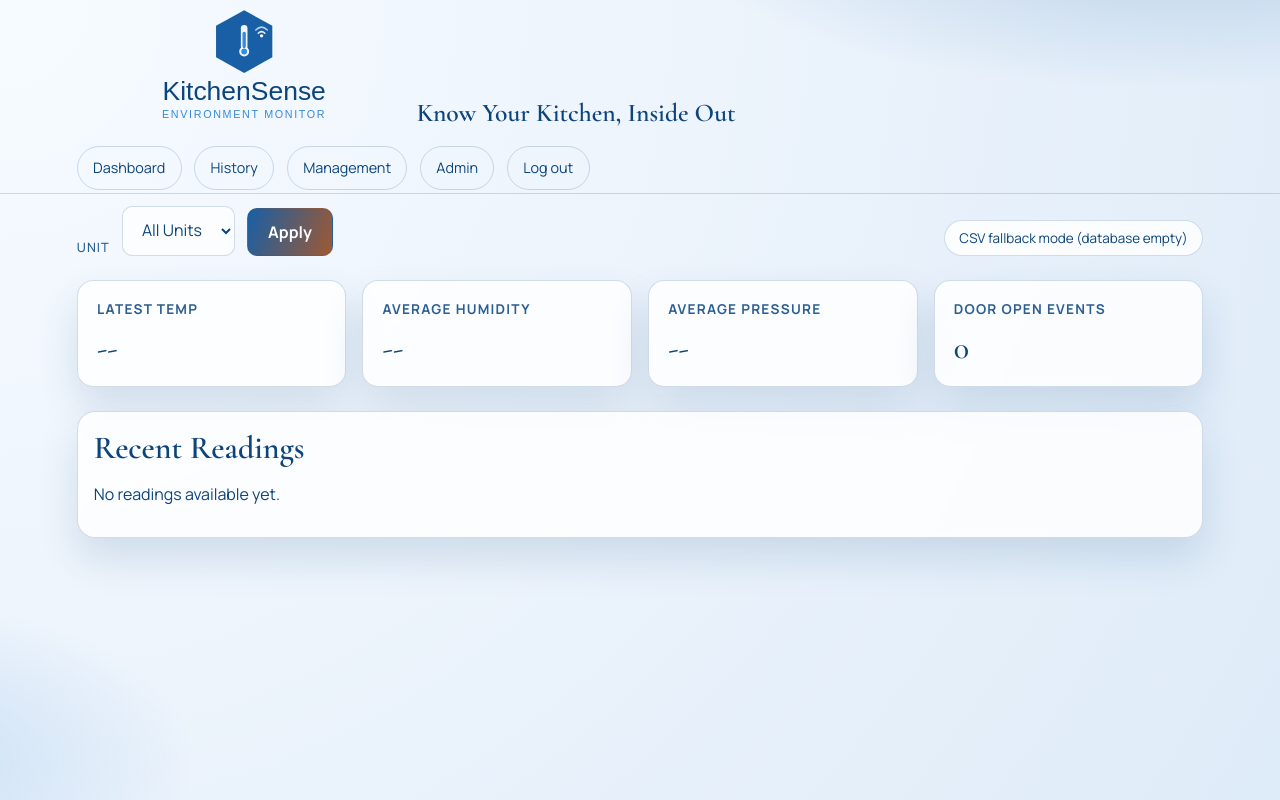
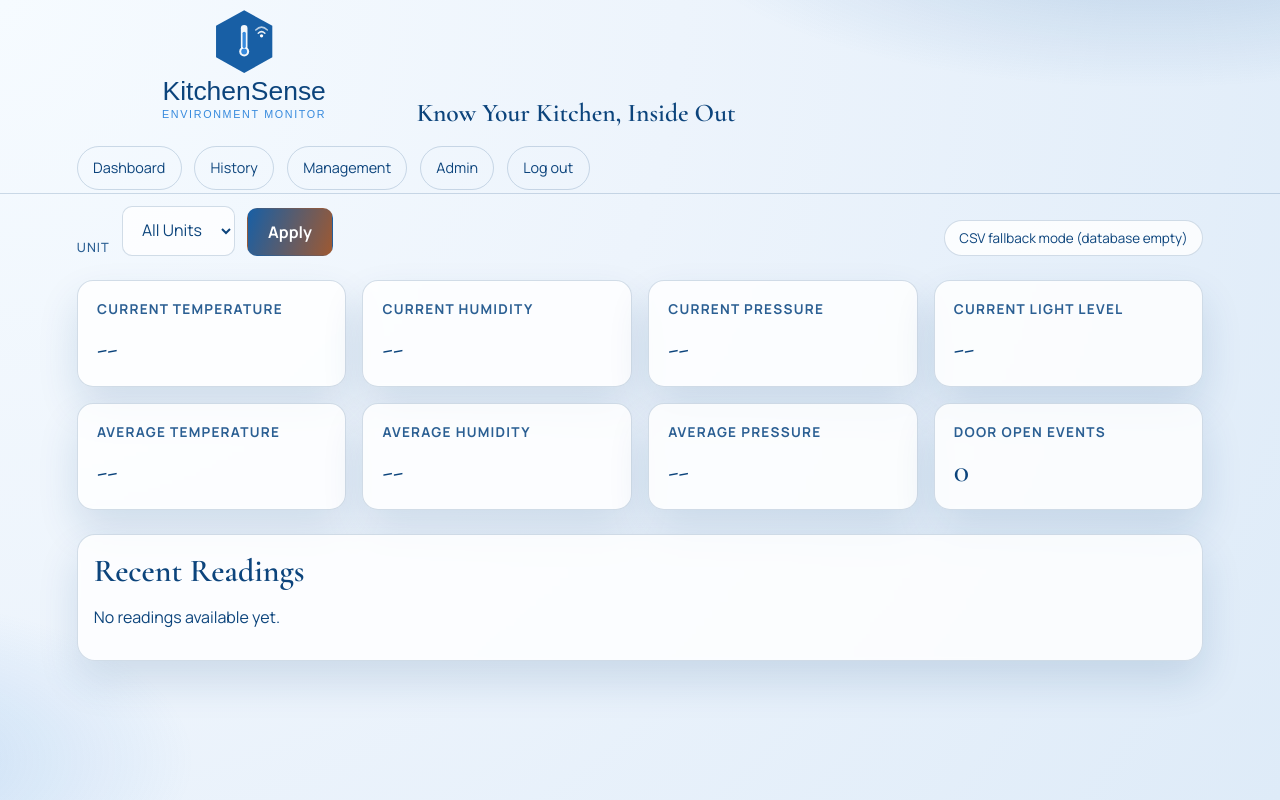
Before and after one commit to ConorWant/kitchenEnvironmentGroupProject, a Django app: page / in a window 1280 px wide. Run offline with Django 4.2, Linux system fonts and the light colour scheme; the visitor is signed in with stand-in values (Sample User, id 1); data that the repository does not hold is empty.

Commit message:
Improved cards on dashboard page

```diff
--- a/monitor/views.py
+++ b/monitor/views.py
@@ -163,8 +163,12 @@ def dashboard_data_view(request):
 
     return JsonResponse({
         "latest_temp": round(summary["latest"]["temperature_c"], 2) if summary["latest"] else None,
-        "avg_humidity": round(summary["avg_humidity"], 2) if summary["avg_humidity"] else None,
-        "avg_pressure": round(summary["avg_pressure"], 2) if summary["avg_pressure"] else None,
+        "latest_humidity": round(summary["latest"]["humidity_pct"], 2) if summary["latest"] else None,
+        "latest_pressure": round(summary["latest"]["pressure_hpa"], 2) if summary["latest"] else None,
+        "latest_light": round(summary["latest"]["light_lux"], 2) if summary["latest"] else None,
+        "avg_temp": round(summary["avg_temp"], 2) if summary["avg_temp"] is not None else None,
+        "avg_humidity": round(summary["avg_humidity"], 2) if summary["avg_humidity"] is not None else None,
+        "avg_pressure": round(summary["avg_pressure"], 2) if summary["avg_pressure"] is not None else None,
         "open_events": summary["open_events"],
         "latest_status": summary["latest_status"],
         "recent_readings": recent,
--- a/static/css/site.css
+++ b/static/css/site.css
@@ -211,6 +211,17 @@ body {
 .stat-card {
     border-radius: 16px;
     padding: 1.2rem;
+    transition: transform 0.2s ease;
+    position: relative;
+    z-index: 0;
+    transform-origin: center;
+}
+
+.stat-card:hover,
+.stat-card:focus-within {
+    transform: scale(1.08);
+    z-index: 10;
+    border-color: #1f3a5a;
 }
 
 .stat-card h2 {
--- a/templates/monitor/dashboard.html
+++ b/templates/monitor/dashboard.html
@@ -8,9 +8,13 @@ function updateDashboard() {
     fetch(`/dashboard-data/?source=${source}`)
         .then(r => r.json())
         .then(data => {
-            document.getElementById("stat-temp").textContent = data.latest_temp !== null ? data.latest_temp + " C" : "--";
-            document.getElementById("stat-humidity").textContent = data.avg_humidity !== null ? data.avg_humidity + " %" : "--";
-            document.getElementById("stat-pressure").textContent = data.avg_pressure !== null ? data.avg_pressure + " hPa" : "--";
+            document.getElementById("stat-current-temp").textContent = data.latest_temp !== null ? data.latest_temp + " C" : "--";
+            document.getElementById("stat-current-humidity").textContent = data.latest_humidity !== null ? data.latest_humidity + " %" : "--";
+            document.getElementById("stat-current-pressure").textContent = data.latest_pressure !== null ? data.latest_pressure + " hPa" : "--";
+            document.getElementById("stat-current-light").textContent = data.latest_light !== null ? data.latest_light + " lux" : "--";
+            document.getElementById("stat-avg-temp").textContent = data.avg_temp !== null ? data.avg_temp + " C" : "--";
+            document.getElementById("stat-avg-humidity").textContent = data.avg_humidity !== null ? data.avg_humidity + " %" : "--";
+            document.getElementById("stat-avg-pressure").textContent = data.avg_pressure !== null ? data.avg_pressure + " hPa" : "--";
             document.getElementById("stat-door").textContent = data.open_events;
 
             const alert = document.getElementById("alert-unsafe");
@@ -56,16 +60,32 @@ setInterval(updateDashboard, 10000);
 
 <section class="stats-grid">
     <article class="stat-card">
-        <h2>Latest Temp</h2>
-        <p id="stat-temp">{% if summary.latest %}{{ summary.latest.temperature_c|floatformat:2 }} C{% else %}--{% endif %}</p>
+        <h2>Current Temperature</h2>
+        <p id="stat-current-temp">{% if summary.latest %}{{ summary.latest.temperature_c|floatformat:2 }} C{% else %}--{% endif %}</p>
+    </article>
+    <article class="stat-card">
+        <h2>Current Humidity</h2>
+        <p id="stat-current-humidity">{% if summary.latest %}{{ summary.latest.humidity_pct|floatformat:2 }} %{% else %}--{% endif %}</p>
+    </article>
+    <article class="stat-card">
+        <h2>Current Pressure</h2>
+        <p id="stat-current-pressure">{% if summary.latest %}{{ summary.latest.pressure_hpa|floatformat:2 }} hPa{% else %}--{% endif %}</p>
+    </article>
+    <article class="stat-card">
+        <h2>Current Light Level</h2>
+        <p id="stat-current-light">{% if summary.latest %}{{ summary.latest.light_lux|floatformat:2 }} lux{% else %}--{% endif %}</p>
+    </article>
+    <article class="stat-card">
+        <h2>Average Temperature</h2>
+        <p id="stat-avg-temp">{% if summary.avg_temp is not None %}{{ summary.avg_temp|floatformat:2 }} C{% else %}--{% endif %}</p>
     </article>
     <article class="stat-card">
         <h2>Average Humidity</h2>
-        <p id="stat-humidity">{% if summary.avg_humidity %}{{ summary.avg_humidity|floatformat:2 }} %{% else %}--{% endif %}</p>
+        <p id="stat-avg-humidity">{% if summary.avg_humidity is not None %}{{ summary.avg_humidity|floatformat:2 }} %{% else %}--{% endif %}</p>
     </article>
     <article class="stat-card">
         <h2>Average Pressure</h2>
-        <p id="stat-pressure">{% if summary.avg_pressure %}{{ summary.avg_pressure|floatformat:2 }} hPa{% else %}--{% endif %}</p>
+        <p id="stat-avg-pressure">{% if summary.avg_pressure is not None %}{{ summary.avg_pressure|floatformat:2 }} hPa{% else %}--{% endif %}</p>
     </article>
     <article class="stat-card">
         <h2>Door Open Events</h2>
```
